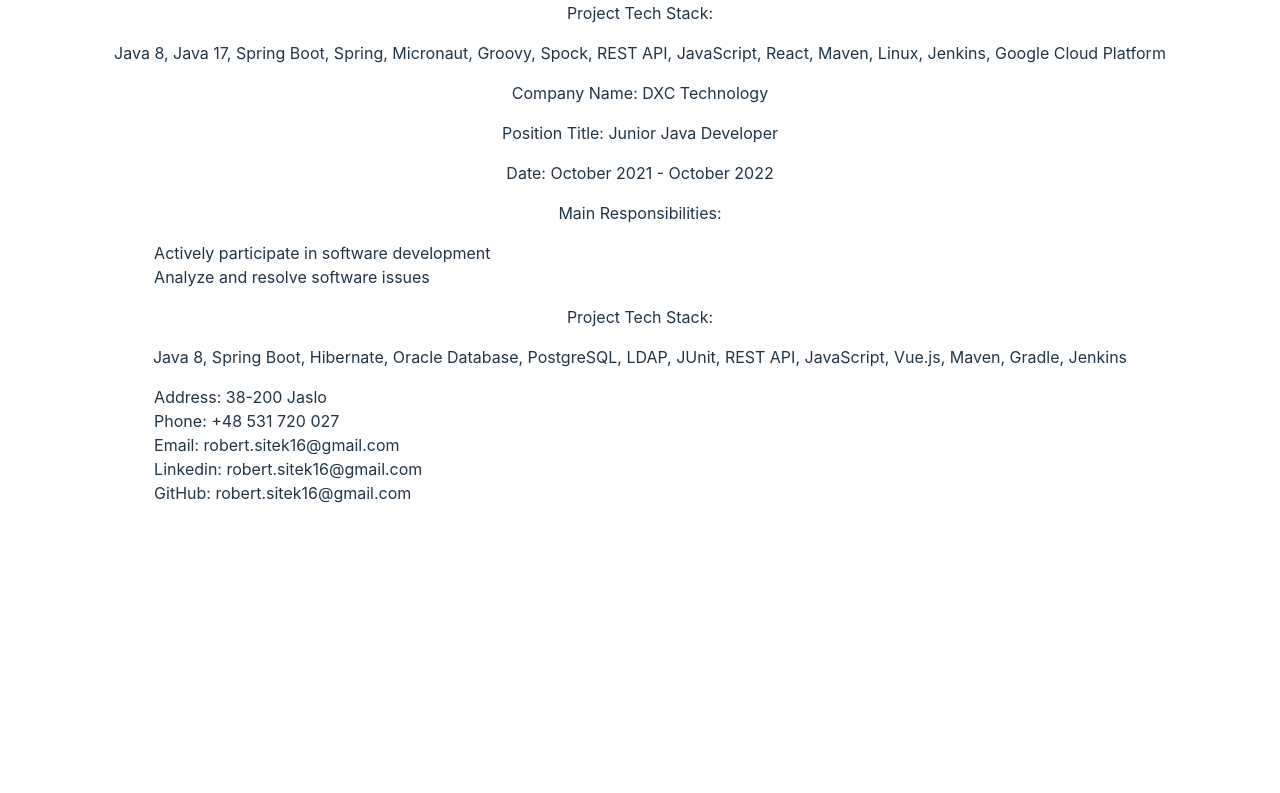
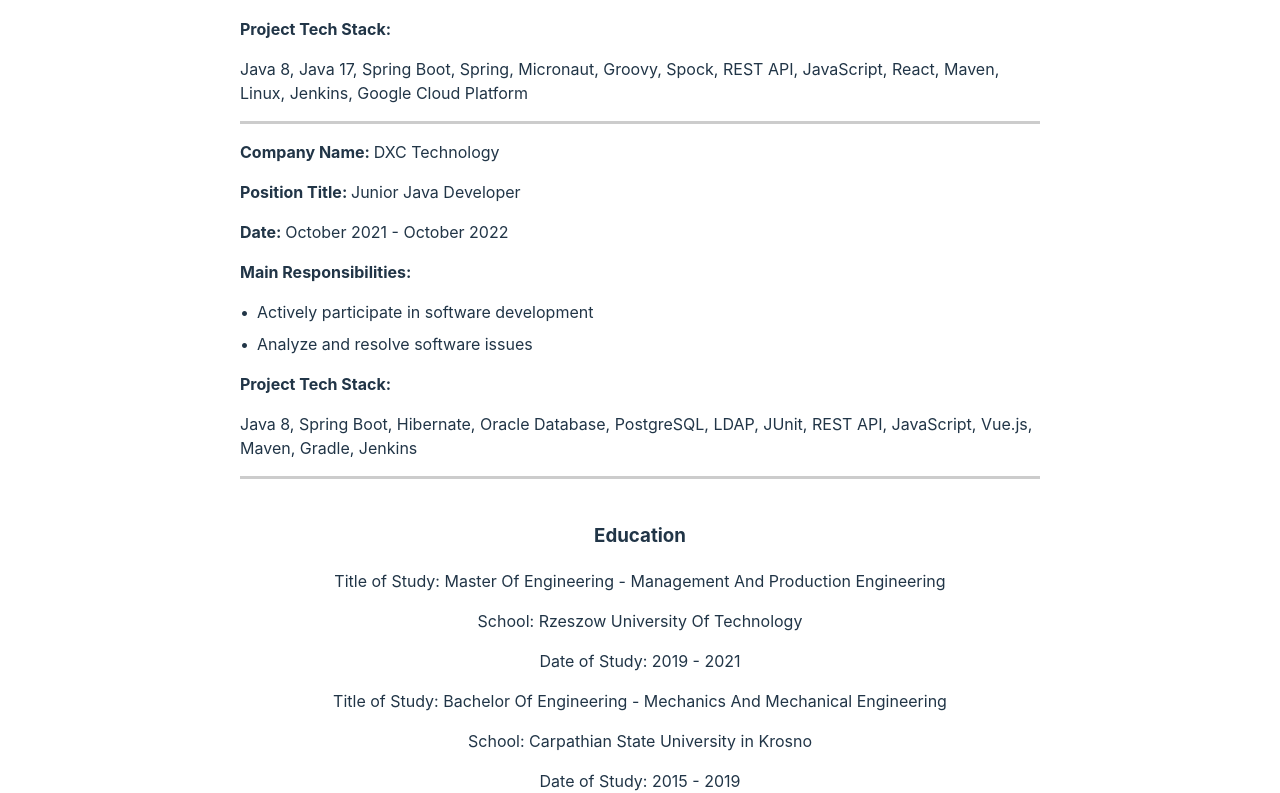
Before and after one commit to RobertSitek16/cv-react-app, a React (Vite) app: page / in a window 1280 px wide. Shown: the part 651-1444 px from the top of the page. Before the commit the page ends 1204 px from the top, so only its background shows below. Built offline with nearby package versions, Linux system fonts and the light colour scheme.

Commit message:
Add static WorkSection and EducationSection components

```diff
--- a/src/components/AboutSection.jsx
+++ b/src/components/AboutSection.jsx
@@ -4,6 +4,8 @@
   return (
     <>
       <div className="about-section">
+        <h1>Robert Sitek</h1>
+        <h3>Passionate Java Developer</h3>
         <h3>About</h3>
         <p>
           As a Java Developer, I specialize in crafting robust and scalable
--- a/src/components/App.jsx
+++ b/src/components/App.jsx
@@ -1,15 +1,13 @@
-import { useState } from "react";
-import "../styles/App.css";
-import ContactSection from "./ContactSection.jsx";
-import EducationSection from "./EducationSection.jsx";
-import WorkSection from "./WorkSection.jsx";
-import AboutSection from "./AboutSection.jsx";
+import { useState } from 'react';
+import '../styles/App.css';
+import ContactSection from './ContactSection.jsx';
+import EducationSection from './EducationSection.jsx';
+import WorkSection from './WorkSection.jsx';
+import AboutSection from './AboutSection.jsx';
 
 function App() {
   return (
     <>
-      <h1>Robert Sitek</h1>
-      <h3>Passionate Java Developer</h3>
       <AboutSection />
       <WorkSection />
       <EducationSection />
--- a/src/components/ContactSection.jsx
+++ b/src/components/ContactSection.jsx
@@ -1,5 +1,5 @@
-import constants from "../data/constans";
-import "../styles/ContactSection.css";
+import constants from '../data/constans';
+import '../styles/ContactSection.css';
 
 function ContactSection() {
   return (
--- a/src/components/EducationSection.jsx
+++ b/src/components/EducationSection.jsx
@@ -1,8 +1,19 @@
+import education from '../data/educationData';
+import '../styles/WorkSection.css';
+
 function EducationSection() {
-  //school name - title of study - date of study
   return (
     <>
-      <div></div>
+      <div className='education-section'>
+        <h3>Education</h3>
+        {education.map((item, index) => (
+          <div key={index}>
+            <p>Title of Study: {item.titleOfStudy}</p>
+            <p>School: {item.school}</p>
+            <p>Date of Study: {item.dateOfStudy}</p>
+          </div>
+        ))}
+      </div>
     </>
   );
 }
--- a/src/components/WorkSection.jsx
+++ b/src/components/WorkSection.jsx
@@ -1,4 +1,5 @@
-import workExperience from "../data/workExperience";
+import workExperience from '../data/workExperienceData';
+import '../styles/WorkSection.css';
 
 function WorkSection() {
   const renderListItems = (items) => {
@@ -15,11 +16,11 @@
   };
 
   const renderTechStack = (techStack) => {
-    const techStackText = techStack.join(", ");
+    const techStackText = techStack.join(', ');
     return (
       <>
         <p>Project Tech Stack:</p>
-        <p>{techStackText}</p>
+        <text>{techStackText}</text>
       </>
     );
   };
@@ -27,18 +28,25 @@
   const renderExperience = (experience, index) => {
     return (
       <div key={index}>
-        <p>Company Name: {experience.companyName}</p>
-        <p>Position Title: {experience.positionTitle}</p>
-        <p>Date: {experience.startDate} - {experience.endDate}</p>
+        <p>
+          Company Name: <text>{experience.companyName}</text>
+        </p>
+        <p>
+          Position Title: <text>{experience.positionTitle}</text>
+        </p>
+        <p>
+          Date: <text>{experience.startDate} - {experience.endDate}</text>
+        </p>
         {renderMainResponsibilities(experience.responsibilities)}
         {renderTechStack(experience.projectTechStack)}
+        <hr className='divider' />
       </div>
     );
   };
 
   return (
     <>
-      <div>
+      <div className='work-section'>
         <h3>Work Experience</h3>
         {workExperience.map(renderExperience)}
       </div>
--- /dev/null
+++ b/src/data/educationData.js
@@ -0,0 +1,14 @@
+const education = [
+    {
+        titleOfStudy: "Master Of Engineering - Management And Production Engineering",
+        school: "Rzeszow University Of Technology",
+        dateOfStudy: "2019 - 2021"
+    },
+    {
+        titleOfStudy: "Bachelor Of Engineering - Mechanics And Mechanical Engineering",
+        school: "Carpathian State University in Krosno",
+        dateOfStudy: "2015 - 2019"
+    }
+]
+
+export default education;
--- a/src/styles/EducationSection.css
+++ b/src/styles/EducationSection.css
@@ -0,0 +1,6 @@
+.education-section {
+    max-width: 800px;
+    margin: 0 auto;
+    padding: 0.5rem;
+    text-align: left;
+  }
--- a/src/styles/WorkSection.css
+++ b/src/styles/WorkSection.css
@@ -0,0 +1,38 @@
+.work-section {
+  max-width: 800px;
+  margin: 0 auto;
+  padding: 0.5rem;
+  text-align: left;
+}
+
+.work-section p {
+  font-weight: bold;
+}
+
+.work-section text {
+  font-weight: normal;
+}
+
+.work-section h3 {
+  text-align: center;
+}
+
+.work-section ul {
+  list-style-type: none;
+  padding-left: 0;
+}
+
+.work-section li {
+  margin-bottom: 0.5em;
+}
+
+.work-section li:before {
+  content: "•";
+  margin-right: 0.5em;
+}
+
+.divider {
+  border: none;
+  border-top: 3px solid #ccc;
+  margin: 1em 0;
+}
```
Also changed, not shown: src/data/workExperienceData.js (renamed from src/data/workExperience.js).
